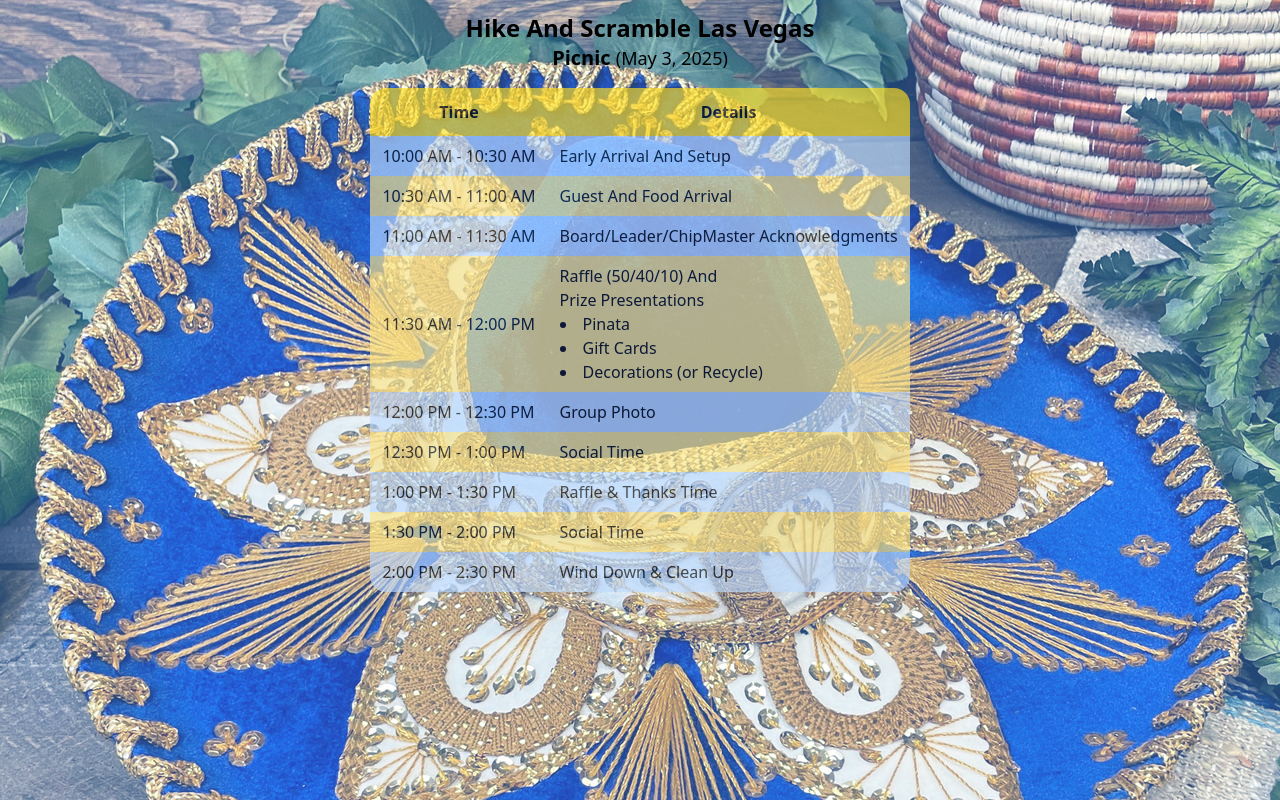
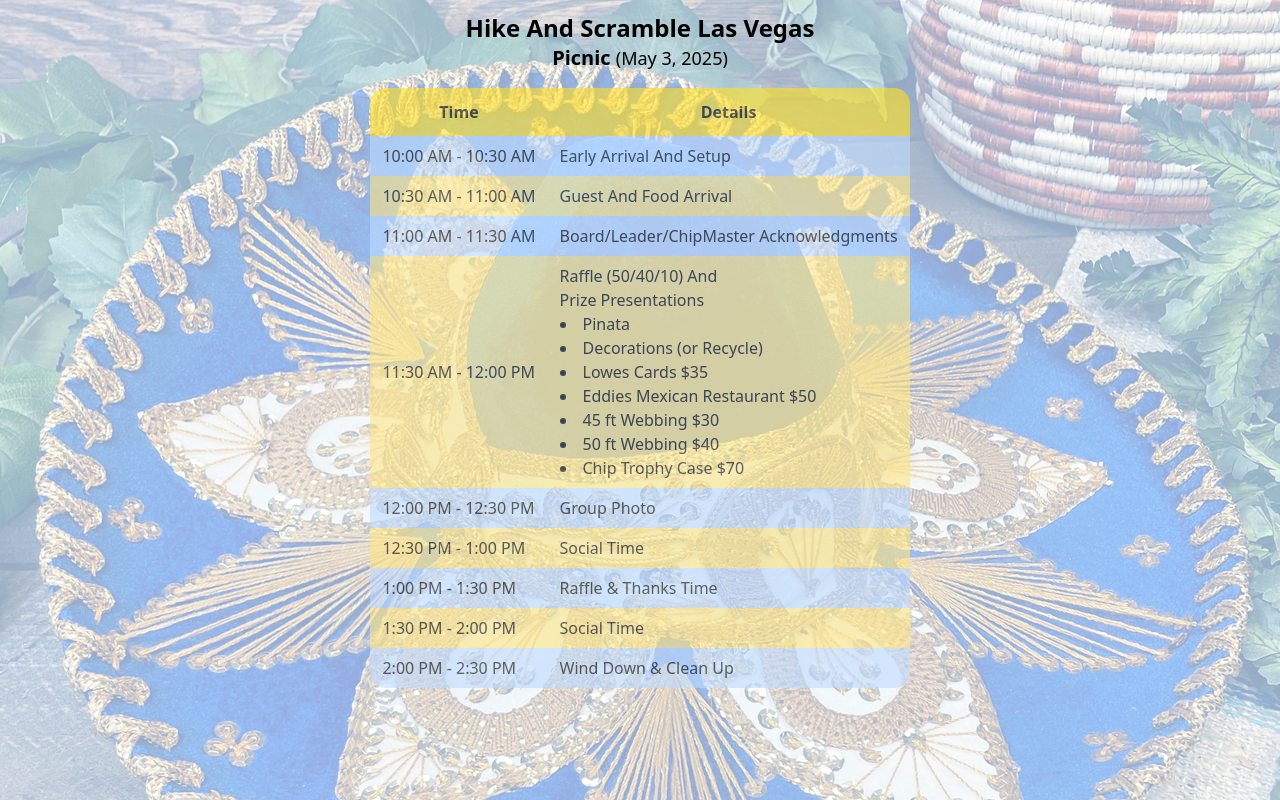
Before and after one commit to carltonj2000/vite-haslv-picnic, a React (Vite) app: page / in a window 1280 px wide. Built offline with nearby package versions, Linux system fonts and the light colour scheme.

Commit message:
text changes

```diff
--- a/src/App.tsx
+++ b/src/App.tsx
@@ -1,7 +1,7 @@
 function App() {
   return (
     <div>
-      <div className="bg-[url(./assets/14e__47473.jpg)] bg-cover h-screen bg-blend-overlay bg-slate-400"></div>
+      <div className="bg-[url(./assets/14e__47473.jpg)] bg-cover h-screen bg-blend-overlay bg-slate-300"></div>
       <div className="absolute top-0 left-0 w-full flex flex-col items-center">
         <h1 className="text-2xl font-bold mt-3">Hike And Scramble Las Vegas</h1>
         <h2 className="text-xl font-semibold">
@@ -10,27 +10,27 @@ function App() {
         <div className="overflow-x-auto rounded-2xl mt-4">
           <table>
             <thead>
-              <tr className="bg-yellow-300 opacity-65">
+              <tr className="bg-yellow-300 opacity-60">
                 <th className="px-3 py-3">Time</th>
                 <th className="px-3 py-3">Details</th>
               </tr>
             </thead>
             <tbody>
-              <tr className="odd:bg-blue-200 even:bg-amber-200 opacity-65">
+              <tr className="odd:bg-blue-200 even:bg-amber-200 opacity-60">
                 <td className="px-3 py-2">10:00 AM - 10:30 AM</td>
                 <td className="px-3 py-2">Early Arrival And Setup</td>
               </tr>
-              <tr className="odd:bg-blue-200 even:bg-amber-200 opacity-65">
+              <tr className="odd:bg-blue-200 even:bg-amber-200 opacity-60">
                 <td className="px-3 py-2">10:30 AM - 11:00 AM</td>
                 <td className="px-3 py-2">Guest And Food Arrival</td>
               </tr>
-              <tr className="odd:bg-blue-200 even:bg-amber-200 opacity-65">
+              <tr className="odd:bg-blue-200 even:bg-amber-200 opacity-60">
                 <td className="px-3 py-2">11:00 AM - 11:30 AM</td>
                 <td className="px-3 py-2">
                   Board/Leader/ChipMaster Acknowledgments
                 </td>
               </tr>
-              <tr className="odd:bg-blue-200 even:bg-amber-200 opacity-65">
+              <tr className="odd:bg-blue-200 even:bg-amber-200 opacity-60">
                 <td className="px-3 py-2">11:30 AM - 12:00 PM</td>
                 <td className="px-3 py-2">
                   <p>
@@ -40,28 +40,32 @@ function App() {
                   </p>
                   <ul className="list-disc list-inside">
                     <li>Pinata</li>
-                    <li>Gift Cards</li>
                     <li>Decorations (or Recycle)</li>
+                    <li>Lowes Cards $35</li>
+                    <li>Eddies Mexican Restaurant $50</li>
+                    <li>45 ft Webbing $30</li>
+                    <li>50 ft Webbing $40</li>
+                    <li>Chip Trophy Case $70</li>
                   </ul>
                 </td>
               </tr>
-              <tr className="odd:bg-blue-200 even:bg-amber-200 opacity-65">
+              <tr className="odd:bg-blue-200 even:bg-amber-200 opacity-60">
                 <td className="px-3 py-2">12:00 PM - 12:30 PM</td>
                 <td className="px-3 py-2">Group Photo</td>
               </tr>
-              <tr className="odd:bg-blue-200 even:bg-amber-200 opacity-65">
+              <tr className="odd:bg-blue-200 even:bg-amber-200 opacity-60">
                 <td className="px-3 py-2">12:30 PM - 1:00 PM</td>
                 <td className="px-3 py-2">Social Time</td>
               </tr>
-              <tr className="odd:bg-blue-200 even:bg-amber-200 opacity-65">
+              <tr className="odd:bg-blue-200 even:bg-amber-200 opacity-60">
                 <td className="px-3 py-2">1:00 PM - 1:30 PM</td>
                 <td className="px-3 py-2">Raffle &amp; Thanks Time</td>
               </tr>
-              <tr className="odd:bg-blue-200 even:bg-amber-200 opacity-65">
+              <tr className="odd:bg-blue-200 even:bg-amber-200 opacity-60">
                 <td className="px-3 py-2">1:30 PM - 2:00 PM</td>
                 <td className="px-3 py-2">Social Time</td>
               </tr>
-              <tr className="odd:bg-blue-200 even:bg-amber-200 opacity-65">
+              <tr className="odd:bg-blue-200 even:bg-amber-200 opacity-60">
                 <td className="px-3 py-2">2:00 PM - 2:30 PM</td>
                 <td className="px-3 py-2">Wind Down &amp; Clean Up</td>
               </tr>
```
